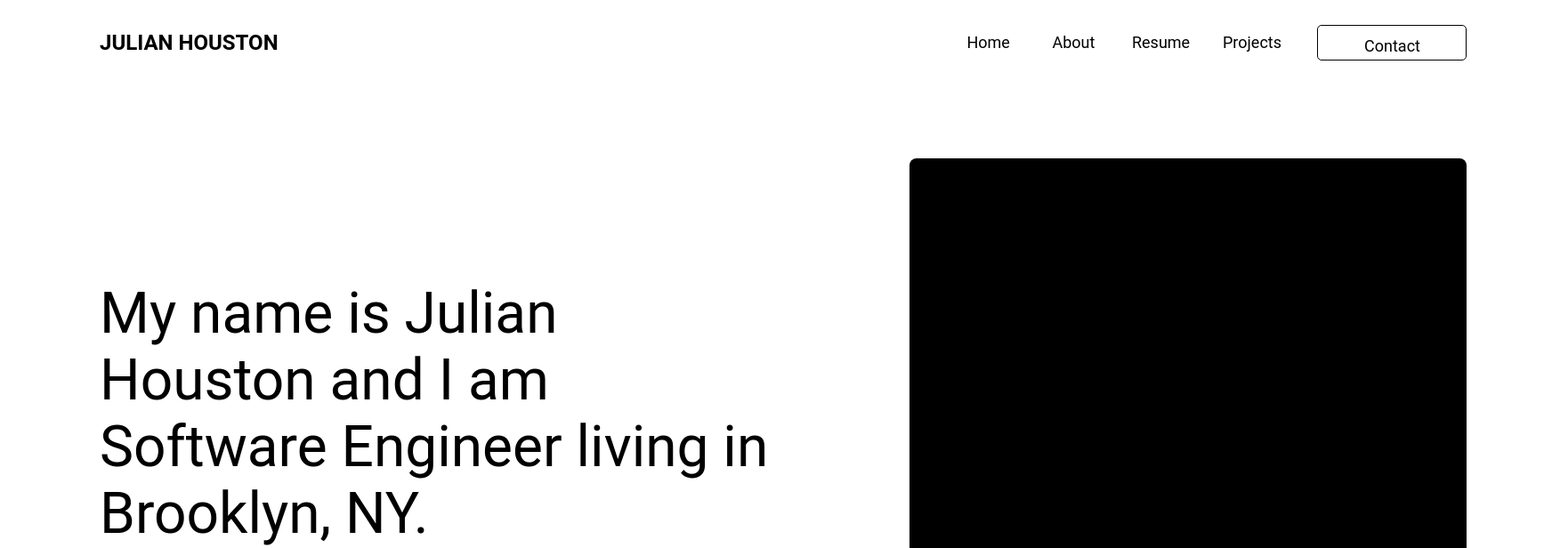
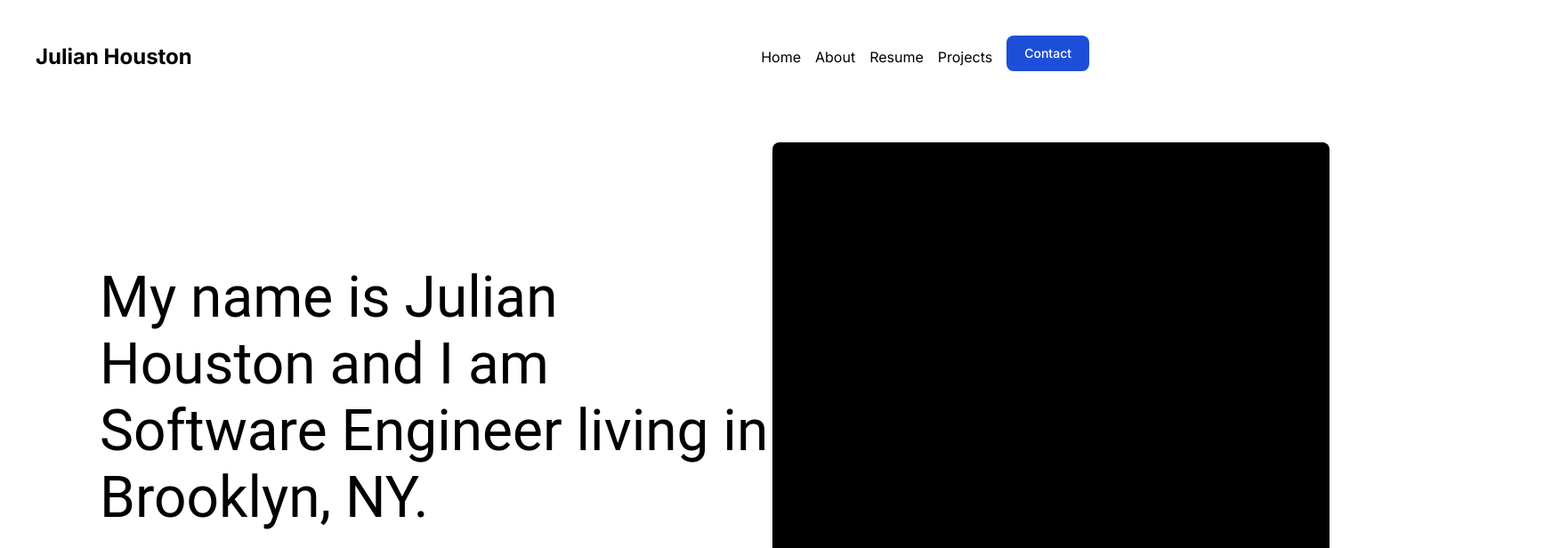
Before and after one commit to TDHouston/my-portfolio, a Next.js app: page / in a window 1280 px wide. Shown: the top 616 px of the page at 89% size, 1744 px wide, since content can reach past the window. Built offline with nearby package versions, Linux system fonts and the light colour scheme.

Commit message:
navbar configured

```diff
--- a/app/HomePage/HomePage.tsx
+++ b/app/HomePage/HomePage.tsx
@@ -20,12 +20,3 @@ const HomePage = () => {
 };
 
 export default HomePage;
-
-<div>
-
-
-
-
-
-
-</div>;
--- a/app/components/Nav/Nav.tsx
+++ b/app/components/Nav/Nav.tsx
@@ -1,34 +1,106 @@
-import React from "react";
+"use client";
+import Link from "next/link";
+import React, { useState } from "react";
 
 const Nav = () => {
+  const [isOpen, setIsOpen] = useState(false);
+
+  function getMenuClasses() {
+    let menuClasses = [];
+
+    if (isOpen) {
+      menuClasses = [
+        "flex",
+        "absolute",
+        "top-[60px]",
+        "bg-gray-800",
+        "w-full",
+        "p-4",
+        "left-0",
+        "gap-10",
+        "flex-col",
+      ];
+    } else {
+      menuClasses = ["hidden", "md:flex"];
+    }
+
+    return menuClasses.join(" ");
+  }
+
   return (
-    <div className="flex pt-[12px] pr-[96px] pb-[12px] pl-[96px] justify-between items-center self-stretch shrink-0 flex-nowrap relative">
-      <span className="h-[29px] shrink-0 basis-auto font-['Roboto'] text-[24px] font-bold leading-[28.125px] text-[#000] relative text-left uppercase whitespace-nowrap z-[1]">
-        Julian Houston
-      </span>
-      <div className="w-[561.6px] h-[40px] shrink-0 relative z-[2]">
-        <button className="w-[29.91%] h-full text-[0px] border-none absolute top-0 left-[70.09%] z-[3] pointer">
-          <span className="flex w-[135px] h-[25px] justify-center items-center font-['Roboto'] text-[18px] font-normal leading-[24.258px] text-[#000] relative text-center whitespace-nowrap z-[5] mt-[8px] mr-0 mb-0 ml-[17px]">
-            Contact
-          </span>
-          <div className="w-full h-full rounded-[5px] border-solid border border-[#000] absolute top-0 left-0 z-[4]" />
-        </button>
-        <div className="w-[357.6px] h-[22px] absolute top-[9px] left-0 z-[6]">
-          <span className="flex h-full justify-start items-center font-['Roboto'] text-[18px] font-normal leading-[21.094px] text-[#000] absolute top-0 left-0 text-left whitespace-nowrap z-[7]">
+    <nav className=" text-black p-4 sm:p-6 md:flex md:justify-between md:items-center">
+      <div className="container mx-auto flex justify-between items-center">
+        <a href="" className="text-2xl font-bold">
+          Julian Houston
+        </a>
+        <div className={getMenuClasses()}>
+          <Link href="/" className="mx-2 hover:text-gray-300 flex items-center">
             Home
-          </span>
-          <span className="flex h-full justify-start items-center font-['Roboto'] text-[18px] font-normal leading-[21.094px] text-[#000] absolute top-0 left-[26.85%] text-left whitespace-nowrap z-[8]">
+          </Link>
+          <Link
+            href="/about"
+            className="mx-2 hover:text-gray-300 flex items-center"
+          >
             About
-          </span>
-          <span className="flex h-full justify-start items-center font-['Roboto'] text-[18px] font-normal leading-[21.094px] text-[#000] absolute top-0 left-[51.9%] text-left whitespace-nowrap z-[9]">
+          </Link>
+          <Link
+            href="/resume"
+            className="mx-2 hover:text-gray-300 flex items-center"
+          >
             Resume
-          </span>
-          <span className="flex h-full justify-start items-center font-['Roboto'] text-[18px] font-normal leading-[21.094px] text-[#000] absolute top-0 left-[80.43%] text-left whitespace-nowrap z-10">
+          </Link>
+          <Link
+            href="/projects"
+            className="mx-2 hover:text-gray-300 flex items-center"
+          >
             Projects
-          </span>
+          </Link>
+          <Link
+            href="/contact"
+            className="mx-2 hover:text-gray-300 flex items-center justify-center"
+          >
+            <button
+              type="button"
+              className="text-white flex items-center justify-center bg-blue-700 hover:bg-blue-800 focus:ring-4 focus:ring-blue-300 font-medium rounded-lg text-sm px-5 py-2.5 me-2 mb-2 dark:bg-blue-600 dark:hover:bg-blue-700 focus:outline-none dark:focus:ring-blue-800"
+            >
+              Contact
+            </button>
+          </Link>
+        </div>
+
+        <div className="md:hidden flex items-center">
+          <button
+            onClick={() => {
+              setIsOpen(!isOpen);
+            }}
+          >
+            <svg
+              className="w-6 h-6"
+              fill="none"
+              stroke="currentColor"
+              viewBox="0 0 24 24"
+              xmlns="http://www.w3.org/2000/svg"
+            >
+              {isOpen ? (
+                <path
+                  strokeLinecap="round"
+                  strokeLinejoin="round"
+                  strokeWidth="2"
+                  d="M6 18L18 6M6 6l12 12"
+                ></path>
+              ) : (
+                <path
+                  strokeLinecap="round"
+                  strokeLinejoin="round"
+                  strokeWidth="2"
+                  d="M4 6h16M4 12h16m-7 6h7"
+                ></path>
+              )}
+            </svg>
+          </button>
         </div>
       </div>
-    </div>
+    </nav>
   );
 };
 export default Nav;
--- a/app/page.tsx
+++ b/app/page.tsx
@@ -4,7 +4,7 @@ import HomePage from "./HomePage/HomePage";
 
 export default function Home() {
   return (
-    <main className="main-container flex w-[1728px] flex-col gap-[50px] items-center flex-nowrap bg-[#fff] relative overflow-hidden mx-auto my-0">
+    <main >
       <HomePage />
       {/* <h1>Hello World</h1>
       <Link href="/users">Users</Link>
@@ -12,3 +12,6 @@ export default function Home() {
     </main>
   );
 }
+
+
+// className="main-container flex w-[1728px] flex-col gap-[50px] items-center flex-nowrap bg-[#fff] relative overflow-hidden mx-auto my-0 md:gap-[10px]"
--- a/tailwind.config.ts
+++ b/tailwind.config.ts
@@ -15,20 +15,20 @@ const config: Config = {
       },
     },
     screens: {
-      '2xl': { 'max': '1535px' },
-      // => @media (max-width: 1535px) { ... }
+      'sm': '640px',
+      // => @media (min-width: 640px) { ... }
 
-      'xl': { 'max': '1279px' },
-      // => @media (max-width: 1279px) { ... }
+      'md': '768px',
+      // => @media (min-width: 768px) { ... }
 
-      'lg': { 'max': '1023px' },
-      // => @media (max-width: 1023px) { ... }
+      'lg': '1024px',
+      // => @media (min-width: 1024px) { ... }
 
-      'md': { 'max': '767px' },
-      // => @media (max-width: 767px) { ... }
+      'xl': '1280px',
+      // => @media (min-width: 1280px) { ... }
 
-      'sm': { 'max': '639px' },
-      // => @media (max-width: 639px) { ... }
+      '2xl': '1536px',
+      // => @media (min-width: 1536px) { ... }
     }
   },
   plugins: [require('daisyui')],
```
